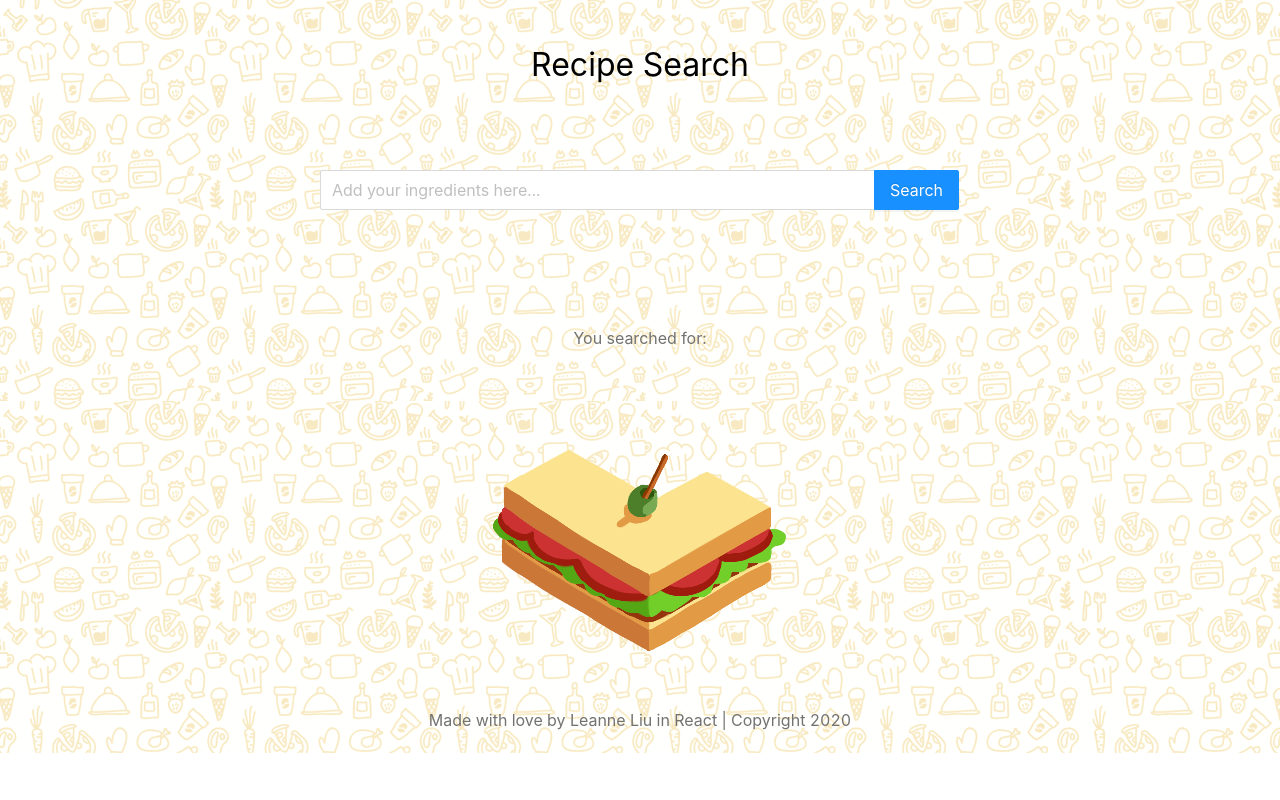
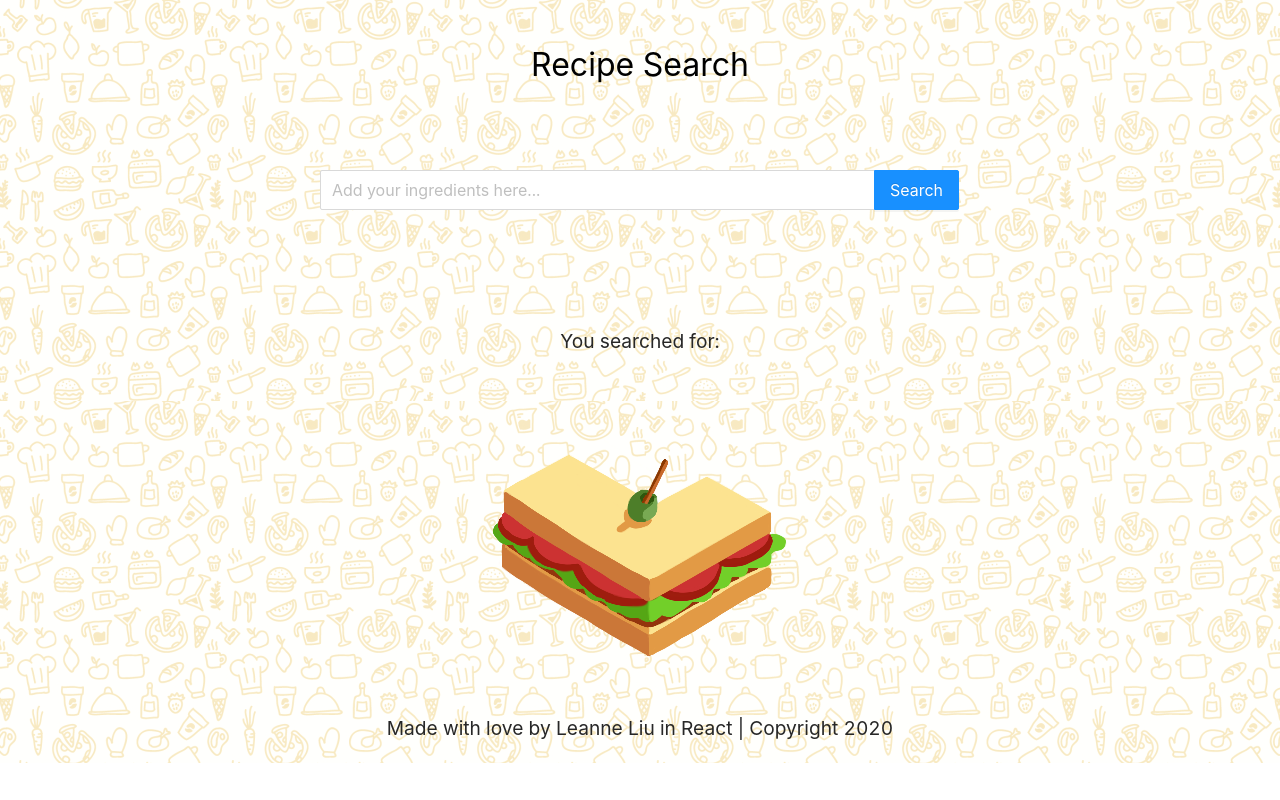
Before and after one commit to liul26/recipe-search, a React (Create React App) app: page / in a window 1280 px wide. Built offline with nearby package versions, Linux system fonts and the light colour scheme.

Commit message:
edited search term response messge

```diff
--- a/src/App.css
+++ b/src/App.css
@@ -34,8 +34,8 @@
 }
 
 .text-wrap {
-  color: #727272;
-  font-size: 0.5rem;
+  color: #272727;
+  font-size: 0.6rem;
   margin: 2.5vh;
 }
 
--- a/src/App.js
+++ b/src/App.js
@@ -64,7 +64,7 @@ function App() {
             { loading && <Spin /> }
           </div>
           <div className="text-wrap">
-            You searched for: {prevsearch}
+            You searched for: <div style={{fontWeight: 'bold'}}>{prevsearch}</div>
             {console.log(prevsearch)}
           </div>
           <div className="results">
```
